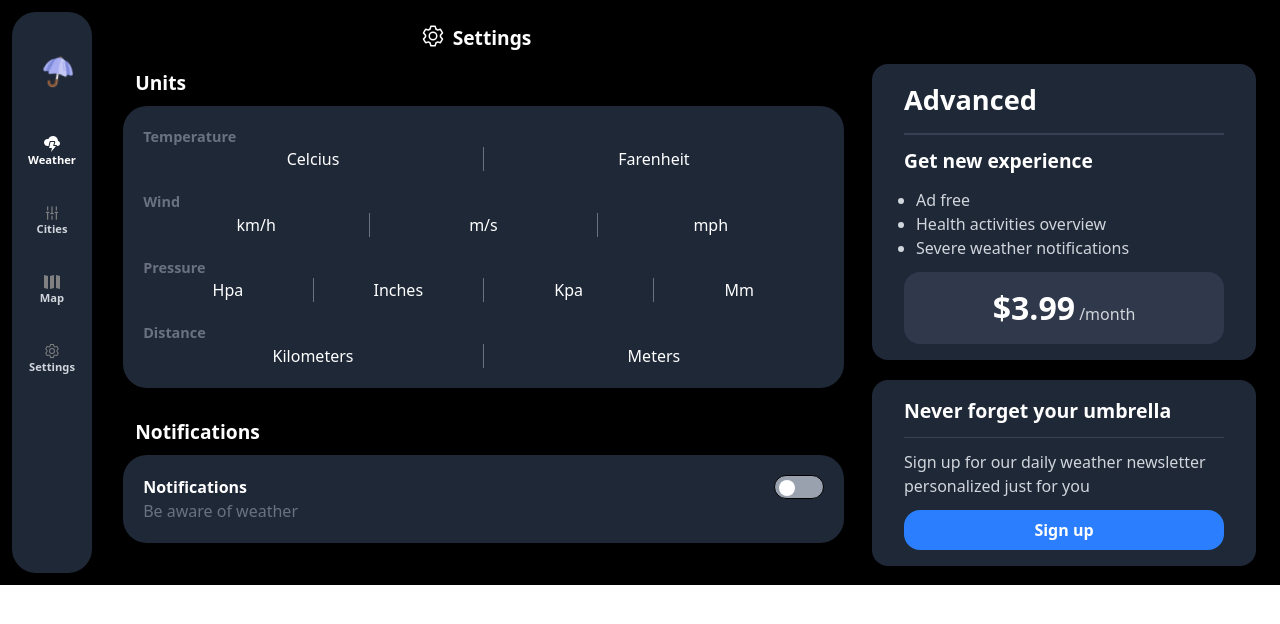
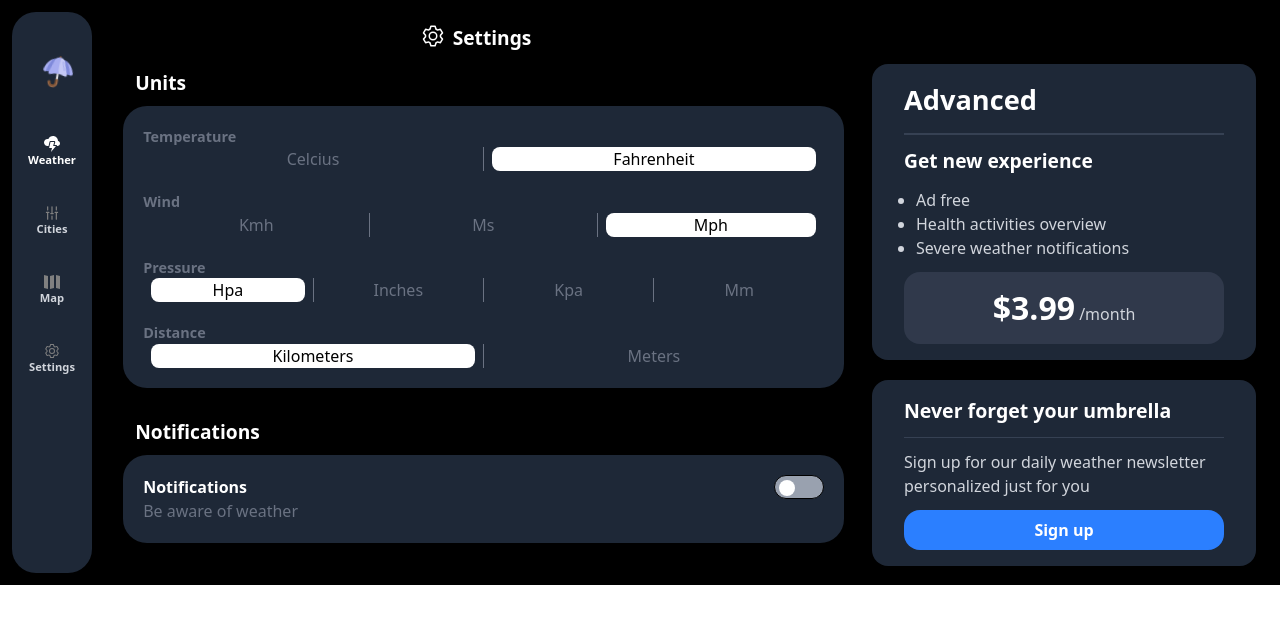
Before and after one commit to BenerdAndrian/weather-App, a React (Vite) app: page /settings in a window 1280 px wide. Shown: the top 624 px of the page. Built offline with nearby package versions, Linux system fonts and the light colour scheme; no server answers.

Commit message:
add settingConfig and manipulation setting datas in DataContext
using settings in dataContext to use, create modifySetting and transfer those into smaller component inside SettingPage

restyle UnitSettingBoard

use ButtonToggle as common component and update specific data based on props received

```diff
--- a/src/components/ButtonToggle.jsx
+++ b/src/components/ButtonToggle.jsx
@@ -1,11 +1,11 @@
 import { useState } from "react"
 
-export default function ButtonToggle(){
-    const [open,setOpen]=useState(false)
+export default function ButtonToggle({category,modifySettings,settings}){
+    console.log('maa: ',settings[category])
     return(
         <>
-        <button onClick={()=>setOpen(!open)} className={` relative z-10 cursor-pointer rounded-2xl px-6 ${open?'bg-blue-600': 'bg-gray-400 border-1 border-black'}`}>
-        <div className={`bg-white w-4 h-4 rounded-full absolute top-1 ${open?'right-1':'left-1'} transition-all duration-300`}></div>
+        <button onClick={()=>modifySettings(category,!settings[category])} className={` relative z-10 cursor-pointer rounded-2xl px-6 ${settings[category]?'bg-blue-600': 'bg-gray-400 border-1 border-black'}`}>
+        <div className={`bg-white w-4 h-4 rounded-full absolute top-1 ${settings[category]?'right-1':'left-1'} transition-all duration-300`}></div>
         </button>
         </>
     )
--- a/src/components/DataContext.jsx
+++ b/src/components/DataContext.jsx
@@ -7,10 +7,10 @@ export const DataContext=createContext(null);
         const [localData,setLocalData]=useState();
         const [cityValidated, setCityValidated] = useState(false);
         const [settings,createSettings]=useState({
-          temp:'Fahrenheit',
-          wind:'mph',
-          pressure:'hPa',
-          distance:'km',
+          Temperature:'Fahrenheit',
+          Wind:'Mph',
+          Pressure:'Hpa',
+          Distance:'Kilometers',
           '12FormatTimer': false,
           getByGPS:false,
           notification:false
@@ -33,7 +33,7 @@ export const DataContext=createContext(null);
         console.log('singleCityError1: ',singleCityError)
 
         useEffect(()=>{
-
+         localStorage.setItem('userSettings',JSON.stringify(settings))
         },[settings])
 
 
@@ -94,7 +94,7 @@ export const DataContext=createContext(null);
               singleCityLoading,
               setError,
               setSingleCityError,
-              setCityList,localData,
+              setCityList,localData,createSettings,settings
             }}
           >
             {children}
--- a/src/components/generalSetting.jsx
+++ b/src/components/generalSetting.jsx
@@ -1,30 +1,31 @@
 import ButtonToggle from "./ButtonToggle"
-function NotificationBoard(){
+function NotificationBoard({modifySettings,settings}){
+    console.log('Zara: ',settings)
     return(
         <>
         <div>
             <div className="flex justify-between">
              <p className="text-white font-bold">Notifications</p>
-             <ButtonToggle/>
+             <ButtonToggle category={'notification'} modifySettings={modifySettings} settings={settings}/>
             </div>
             <p className="text-gray-500">Be aware of weather</p>
         </div>
         </>
     )
 }
-function GeneralSettingBoard(){
+function GeneralSettingBoard({modifySettings,settings}){
     return(
         <>
         <div>
             <div className="flex justify-between">
                 <p className="text-white font-bold">12-hour time</p>
-                <ButtonToggle/>
+                <ButtonToggle category={'12FormatTimer'} modifySettings={modifySettings} settings={settings}/>
             </div>
             <hr className="border-1 border-gray-700 my-5" />
             <div>
                 <div className="flex justify-between">
                     <p className="text-white font-bold">Location</p>
-                    <ButtonToggle/>
+                    <ButtonToggle category={'getByGPS'} modifySettings={modifySettings} settings={settings}/>
                 </div>
                 <p className="text-gray-500">Get weather by location</p>
             </div>
--- a/src/components/settings.jsx
+++ b/src/components/settings.jsx
@@ -2,15 +2,26 @@ import UnitSettingBoard from "./unitSetting";
 import settingIcon from '../assets/img/settings.svg'
 import { NotificationBoard,GeneralSettingBoard } from "./generalSetting";
 import { SignUp,PremiumBoard } from "./premiumBoard";
+import { useContext } from "react";
+import { DataContext } from "./DataContext";
 export default function SettingPage(){
+    const {createSettings,settings}=useContext(DataContext);
+        console.log('settingdd: ',settings)
+        const modifySettings=(category,unitName)=>{
+            if(unitName === settings[category]) return;
+            createSettings({
+                ...settings,
+                [category]: unitName,
+            })
+        }
     const unitArr=[
         {
             name: 'Temperature',
-            units:['Celcius','Farenheit']
+            units:['Celcius','Fahrenheit']
         },
         {
             name:'Wind',
-            units:['km/h','m/s','mph']
+            units:['Kmh','Ms','Mph']
         },
         {
             name:'Pressure',
@@ -21,6 +32,7 @@ export default function SettingPage(){
             units:['Kilometers','Meters']
         }
     ]
+
     return (
         <>
         <div className="md:grid md:grid-cols-[2fr_1fr] md:grid-rows-[40px_1fr_1fr] gap-3 pr-3">
@@ -32,15 +44,15 @@ export default function SettingPage(){
            <div className="md:row-start-2 md:row-end-3 ml-[1.2rem] mt-[1rem] px-3 pr-4 overflow-scroll md:h-[calc(31rem+8px)]">
            <p className="bold text-white font-bold text-[1.2rem] ml-3 mb-2">Units</p>
            <div className=" p-5 bg-[rgb(30,40,55)] rounded-3xl mb-[1.88rem]">
-             <UnitSettingBoard unitArr={unitArr}/>
+             <UnitSettingBoard modifySettings={modifySettings} settings={settings} unitArr={unitArr}/>
            </div>
            <p className="bold text-white font-bold text-[1.2rem] ml-3 mb-2">Notifications</p>
            <div className="p-5 bg-[rgb(30,40,55)] rounded-3xl mb-[1.88rem]">
-           <NotificationBoard/>
+           <NotificationBoard modifySettings={modifySettings} settings={settings}/>
            </div>
            <p className="bold text-white font-bold text-[1.2rem] ml-3 mb-2">Generals</p>
            <div className="p-5 bg-[rgb(30,40,55)] rounded-3xl mb-[1.88rem]">
-           <GeneralSettingBoard/>
+           <GeneralSettingBoard modifySettings={modifySettings} settings={settings}/>
            </div>
            </div>
         </div>
--- a/src/components/unitSetting.jsx
+++ b/src/components/unitSetting.jsx
@@ -1,4 +1,6 @@
-export default function UnitSettingBoard({unitArr}){
+
+
+export default function UnitSettingBoard({unitArr,modifySettings,settings}){
     return (
         <>
         <div>
@@ -8,9 +10,12 @@ export default function UnitSettingBoard({unitArr}){
                         <p className="font-bold text-gray-500 text-[0.9rem]">{unit.name}</p>
                         <ul className="flex w-full">
                             {unit.units.map(theUnit=>(
-                                <li className="text-center text-white w-full border-r-1 last:border-r-0 border-r-gray-500">
+                                <li className='border-r-1 border-r-gray-500 px-2 last:border-r-0 w-full'>
+                                    <div onClick={()=>modifySettings(unit.name,theUnit)} className={`text-center ${settings[unit.name] === theUnit ? 'bg-white text-black':'text-gray-500'} w-full rounded-lg cursor-pointer`}>
                                     {theUnit}
+                                    </div>
                                 </li>
+
                             ))}
                         </ul>
                     </li>
--- a/src/utils/unitConverter.js
+++ b/src/utils/unitConverter.js
@@ -35,7 +35,7 @@ function pressureConverter(value,unit){
     switch(unit){
         case 'hpa':
             return value;
-        case 'Mmhg':
+        case 'mmhg':
             return hpaToMmhg(value);
         case 'kpa':
             return hpaToKpa(value);
```
